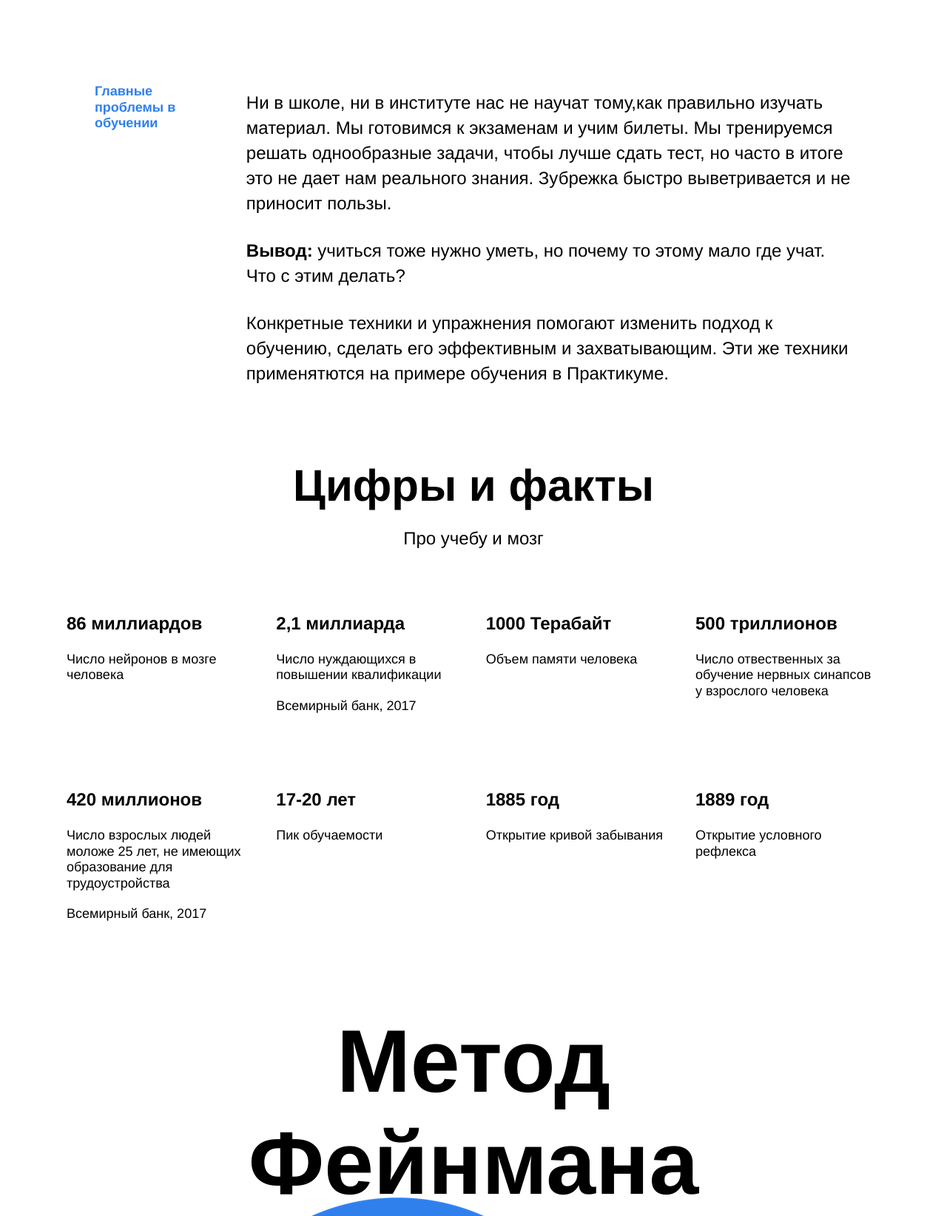
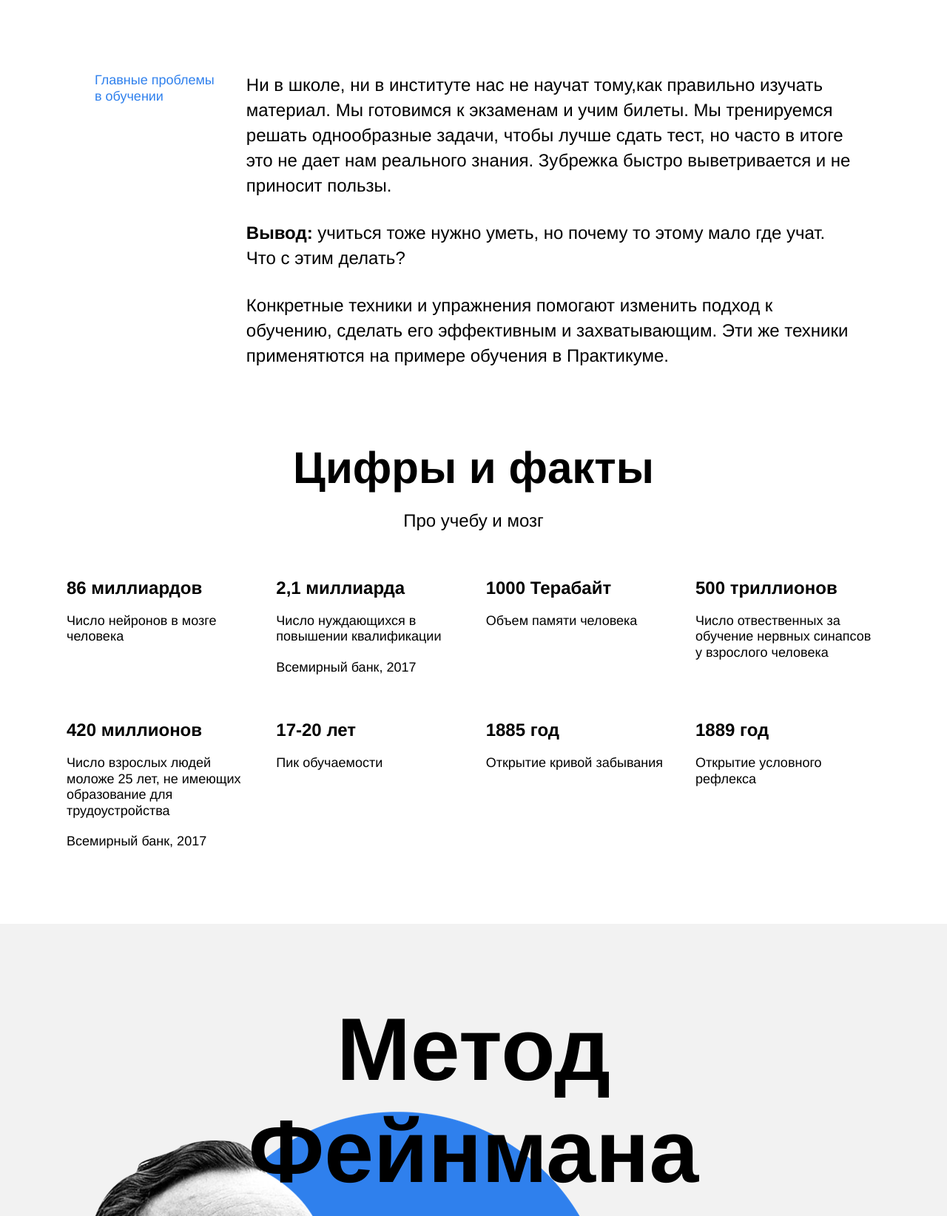
Before and after one commit to AlexVAndreev/how-to-learn, a plain HTML site: page index.html in a window 1280 px wide. Shown: the part 758-2402 px from the top of the page at 74% size. Drawn offline with Linux system fonts and the light colour scheme.

Commit message:
Вторая правка

```diff
--- a/index.html
+++ b/index.html
@@ -13,6 +13,7 @@
     <link rel="stylesheet" href="./styles/style.css" />
     <title>Научиться учиться</title>
   </head>
+  <!-- Юрий здраствуйте, спасибо большое за проделанную вами работу!-->
   <body>
     <div class="page">
       <header class="header">
@@ -37,22 +38,22 @@
       </header>
       <main class="content">
         <section class="description">
-          <div class="two_columns">
-            <h2 class="two_columns__brief">Главные проблемы в обучении</h2>
-            <div class="two_columns__main-text">
-              <p class="two_columns__paragraph">
+          <div class="two-columns">
+            <h2 class="two-columns__brief">Главные проблемы в обучении</h2>
+            <div class="two-columns__main-text">
+              <p class="two-columns__paragraph">
                 Ни в школе, ни в институте нас не научат тому,как правильно
                 изучать материал. Мы готовимся к экзаменам и учим билеты. Мы
                 тренируемся решать однообразные задачи, чтобы лучше сдать тест,
                 но часто в итоге это не дает нам реального знания. Зубрежка
                 быстро выветривается и не приносит пользы.
               </p>
-              <p class="two_columns__paragraph">
-                <span class="two_columns__span_accent">Вывод:</span> учиться
+              <p class="two-columns__paragraph">
+                <span class="two-columns__span_accent">Вывод:</span> учиться
                 тоже нужно уметь, но почему то этому мало где учат. Что с этим
                 делать?
               </p>
-              <p class="two_columns__paragraph">
+              <p class="two-columns__paragraph">
                 Конкретные техники и упражнения помогают изменить подход к
                 обучению, сделать его эффективным и захватывающим. Эти же
                 техники применятются на примере обучения в Практикуме.
@@ -183,7 +184,7 @@
               href="https://yandex.prakticum.ru"
               class="logo logo_place_footer"
             ></a>
-            <p class="footer__author">&copy2019. Виктор Абанькин</p>
+            <p class="footer__author">&copy;2019 Виктор Абанькин</p>
           </div>
           <div class="footer__column footer__column_content_info">
             <h3 class="footer__column-heading">О Практикуме</h3>
--- a/styles/style.css
+++ b/styles/style.css
@@ -37,6 +37,7 @@
   z-index: 2;
 }
 .header__subtitle {
+  margin: 0;
   position: absolute;
   font-style: normal;
   max-width: 388px;
@@ -49,6 +50,9 @@
 .header__link {
   text-decoration: none;
   color: #2f80ed;
+}
+.header__link:hover {
+  font-weight: bold;
 }
 .header__main-illustration {
   position: absolute;
@@ -74,45 +78,43 @@
   display: flex;
   justify-content: center;
 }
-.two_columns {
+.two-columns {
   display: flex;
   justify-content: space-between;
   width: 80%;
   margin-top: 100px;
   margin-bottom: 100px;
 }
-.two_columns__brief {
+.two-columns__brief {
+  margin: 0;
   width: 175px;
   line-height: 1.2;
   font-size: 18px;
-  font-style: normal;
+  font-weight: normal;
   color: #2f80ed;
 }
-.two_columns__main-text {
+.two-columns__main-text {
   width: 80%;
   min-width: 784px;
   line-height: 34px;
   font-size: 24px;
   font-style: normal;
 }
-.two_columns__span_accent {
+.two-columns__span_accent {
   line-height: 34px;
   font-size: 24px;
   font-weight: bold;
 }
 
-.two_columns__paragraph {
-  margin-bottom: 30px;
+.two-columns__paragraph {
+  margin: 0 0 30px;
 }
 
-.two_columns__paragraph:last-child {
+.two-columns__paragraph:last-child {
   margin-bottom: 0;
 }
 /*Секция Digits*/
-.digits {
-  box-sizing: border-box;
-  padding-top: 100px 0;
-}
+
 .section-title {
   margin: 0 auto 20px;
   width: 60%;
@@ -144,30 +146,34 @@
   margin-top: 60px;
 }
 .table__heading {
+  margin: 0;
   line-height: 1.15;
   font-size: 24px;
   font-weight: bold;
 }
 .table__text {
+  margin: 20px 0 0;
   text-align: start;
-  margin-top: 20px;
   line-height: 1.2;
   font-size: 18px;
   font-weight: normal;
 }
 /*Секция Feynman*/
 .feynman {
-  margin: 0;
+  box-sizing: border-box;
+  padding-top: 100px;
+  margin-top: 100px;
   position: relative;
   min-height: 890px;
   background-image: url(../images/feynman.png);
   background-size: 867px 637px;
   background-repeat: no-repeat;
   background-position: left bottom;
+  background-color: #f2f2f2;
 }
 .feynman__title {
   width: 648px;
-  margin: 100px auto 0;
+  margin: 0 auto;
   text-align: center;
   line-height: 1.15;
   font-size: 120px;
@@ -181,11 +187,16 @@
 }
 .feynman__link {
   position: absolute;
+  text-decoration: none;
   line-height: 51px;
   font-size: 36px;
   font-weight: normal;
   top: 50%;
   right: 48px;
+}
+.feynman__link:hover {
+  font-weight: bold;
+  text-shadow: #f2f2f2;
 }
 /*Секция Кауфмана*/
 .kaufman {
@@ -227,7 +238,9 @@
 }
 /*Блок Footer*/
 .footer {
+  display: flex;
   margin: 0;
+  box-sizing: border-box;
   background-color: #1f1f1f;
   padding-top: 60px;
   padding-bottom: 40px;
@@ -248,7 +261,7 @@
 .footer__columns {
   display: flex;
   justify-content: space-between;
-  margin: auto;
+  margin: 0 auto;
   width: 90%;
   color: white;
 }
@@ -260,7 +273,7 @@
 }
 
 .footer__column-heading {
-  margin-bottom: 20px;
+  margin: 0 0 20px;
   line-height: 30px;
   font-size: 18px;
   font-weight: bolder;
@@ -282,3 +295,6 @@
   color: white;
   text-decoration: none;
 }
+.footer__column-link:hover {
+  font-weight: bold;
+}
```
